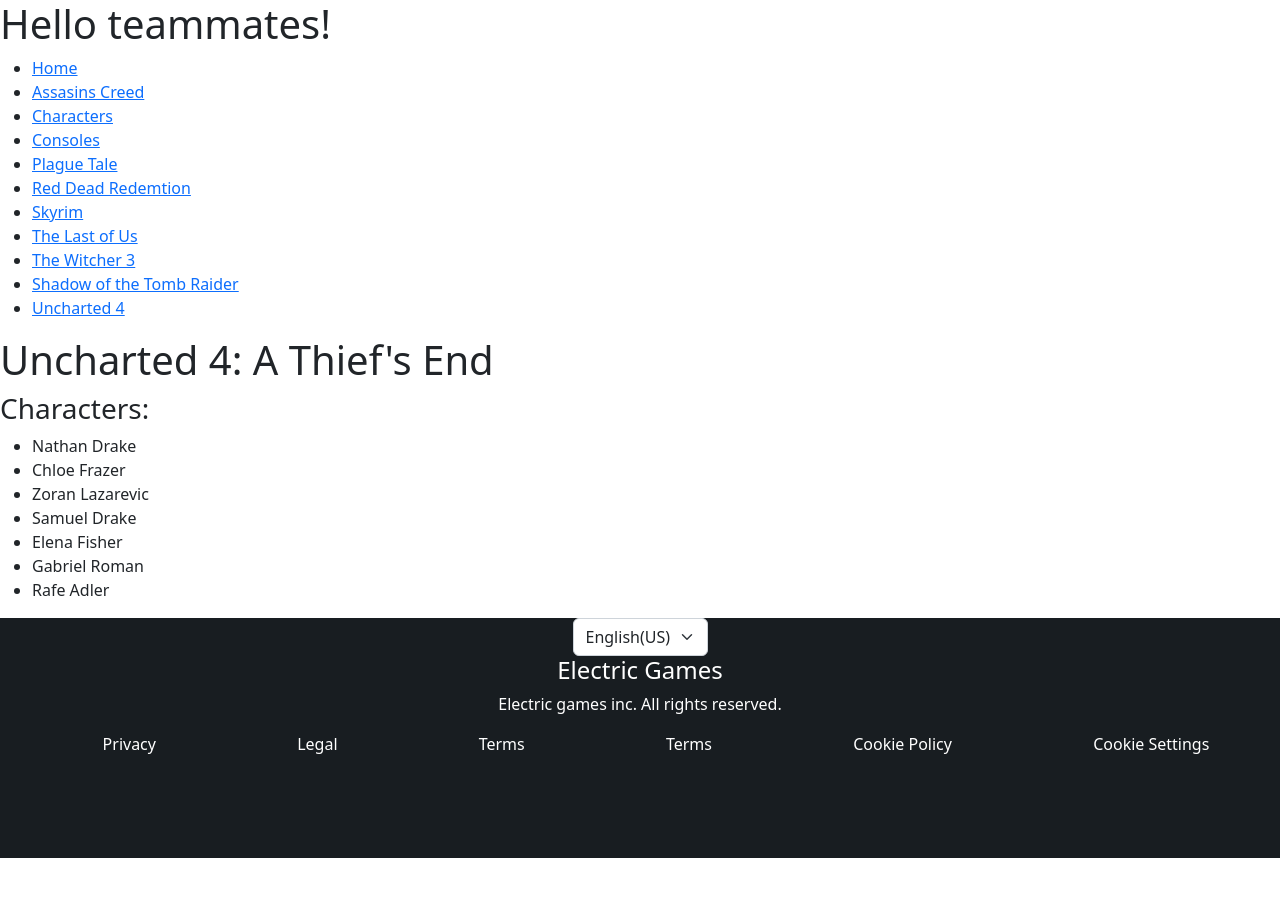
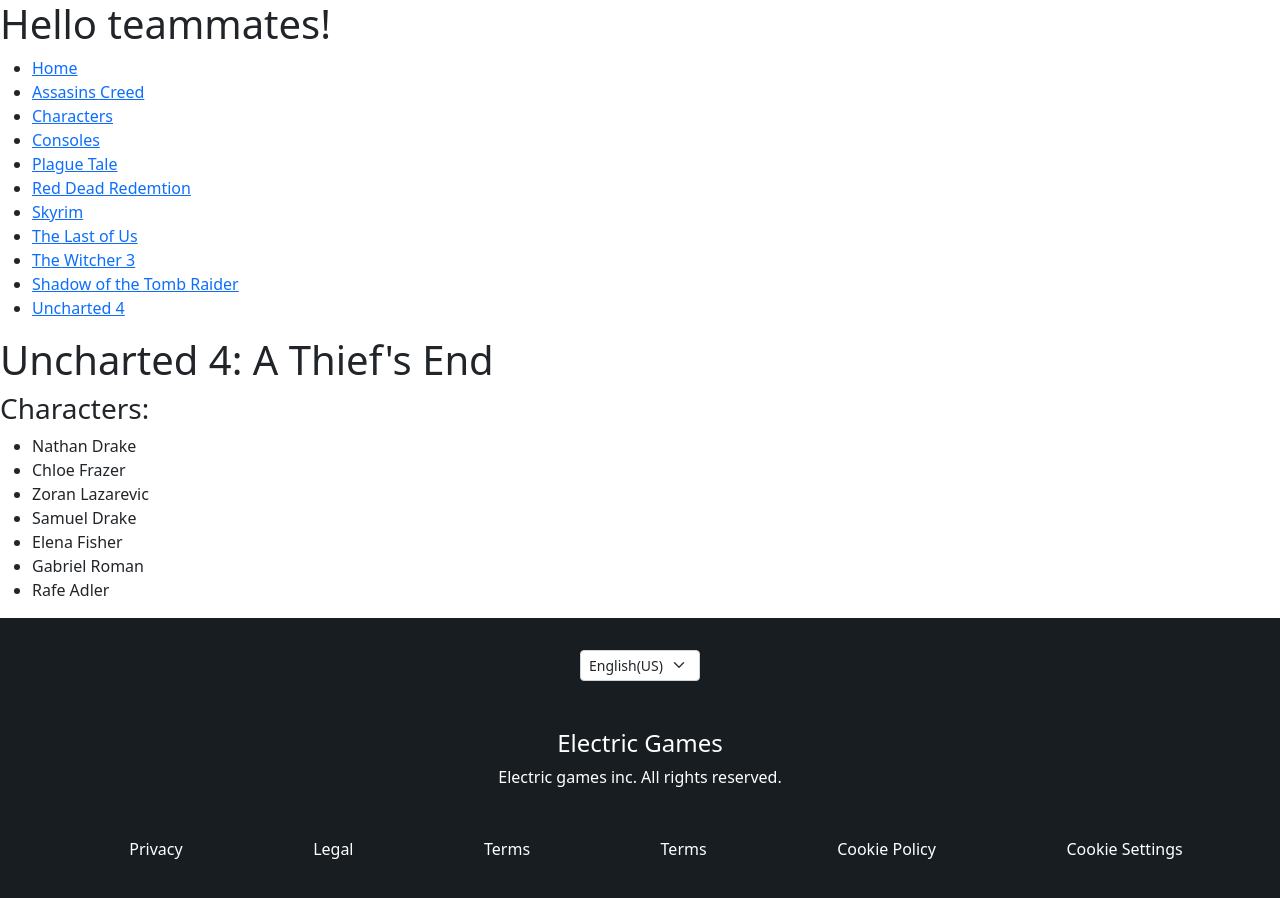
Before and after one commit to mape86/electric-games, a React (Create React App) app: page /UnchartedPage in a window 1280 px wide. Shown: the top 898 px of the page. Before the commit the page ends 858 px from the top, so only its background shows below. Built offline with nearby package versions, Linux system fonts and the light colour scheme.

Commit message:
Updated footer component.

```diff
--- a/src/components/shared/Footer.tsx
+++ b/src/components/shared/Footer.tsx
@@ -4,7 +4,7 @@
     return (
         <footer className="footer">
             <section className="language-section">
-                <select className="form-select">
+                <select className="form-select form-select-sm">
                     <option value="english">English(US)</option>
                     <option value="norwegian">Norsk</option>
                 </select>
--- a/src/components/shared/footer.css
+++ b/src/components/shared/footer.css
@@ -1,16 +1,19 @@
 .footer{
     background-color: #181D21;
     color: white;
-    height: 30vh;
+    height: 40vh;
+    padding: 2rem;
 }
 
 .language-section{
     display: grid;
     justify-content: center;
+    padding-bottom: 1rem;
 }
 
 .rights-section{
     text-align: center;
+    padding: 2rem;
 }
 
 .footer-ul{
```
